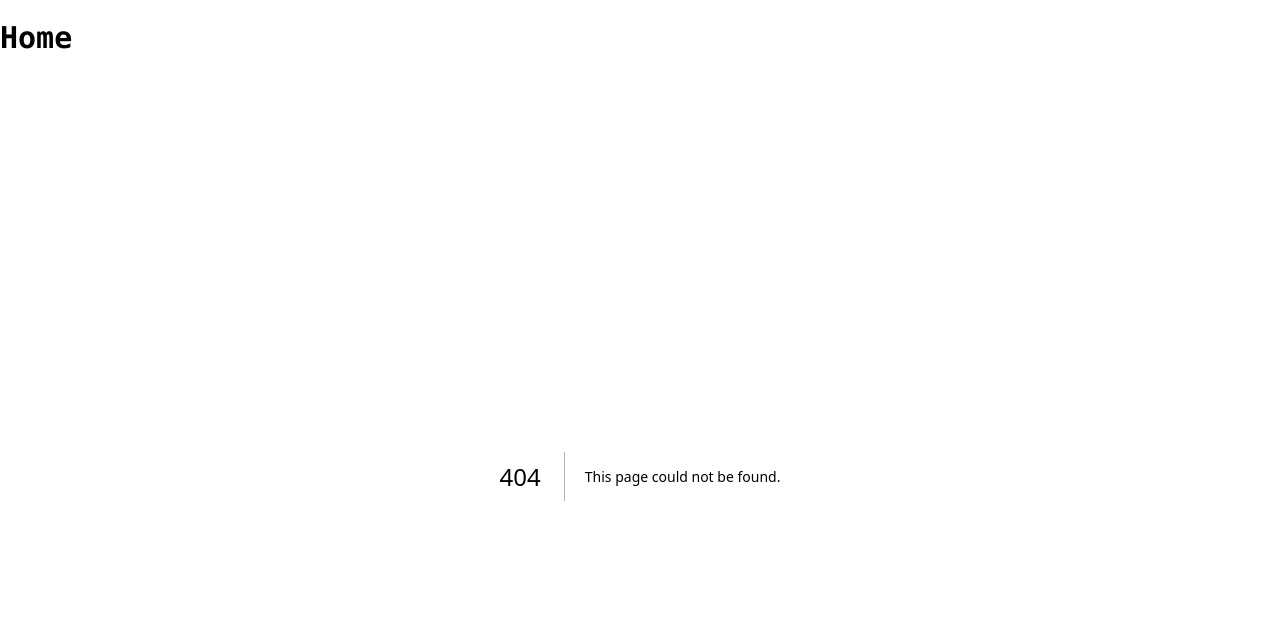
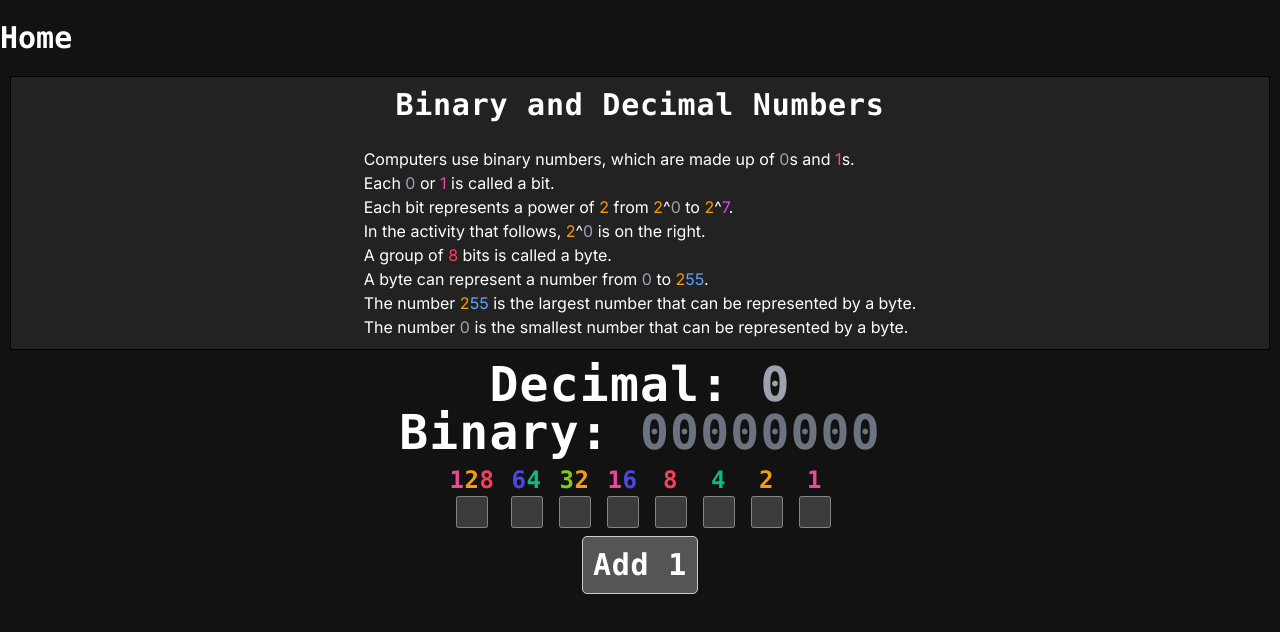
Before and after one commit to hadmacker/numbrella, a Next.js app: page /numbers/bin2dec in a window 1280 px wide. Before the commit this address had no page. Shown: the top 632 px of the page. Built offline with nearby package versions, Linux system fonts and the light colour scheme.

Commit message:
binary numbers

```diff
--- /dev/null
+++ b/app/numbers/bin2dec/page.tsx
@@ -0,0 +1,115 @@
+'use client'
+
+import React, { useState } from "react";
+import { PrettyChar } from '../../prettyChar'
+import { NumberFormatter } from '../../numberFormatter'
+
+const numbers = PrettyChar.allCharacters();
+
+let bitFormats: Array<PrettyChar> = [];
+bitFormats.push(new PrettyChar("0","text-gray-500"));
+bitFormats.push(new PrettyChar("1","text-white-800"));
+
+function formatted(number: number, bw: boolean): React.ReactElement[] {
+  if (number === null || number === undefined) {
+    return [<span key={0}></span>];
+  }
+  const digitsArray = NumberFormatter.formatNumberWithBreaks(number.toString()).split("");
+
+  // Create an array of <div> elements to hold each digit
+  const divElements: React.ReactElement[] = digitsArray.map((digit, index) => {
+    const defaultStyle = "";
+    let prettyStyle = "";
+    if (digit === ".") {
+      prettyStyle = defaultStyle;
+    } else {
+      const numberStyle = numbers.filter(n => n.id === digit);
+      prettyStyle = numberStyle.length > 0 ? numberStyle[0].prettyStyle ?? defaultStyle : defaultStyle; // replace with your default style
+    }
+    const combinedClasses = `${prettyStyle}`;
+    return (
+      <span className={combinedClasses} key={index}>
+        {digit}
+      </span>
+    );
+  });
+
+  return divElements;
+}
+
+export default function Page() {
+
+    const [number, setNumber] = useState(0);
+
+  // Function to convert number to binary
+  const toBinary = (num: number) => num.toString(2).padStart(8, '0');
+
+  // Function to handle toggling of bits
+  const handleToggle = (bitIndex: number) => {
+    setNumber(prevNumber => prevNumber ^ (1 << bitIndex));
+  };
+
+  function formattedBinary(binaryString: string): React.ReactNode[] {
+    return binaryString.split('').map((bit, index) => (
+      <span key={index} className={bit === '1' ? bitFormats["1"].prettyStyle : bitFormats["0"].prettyStyle}>
+        {bit}
+      </span>
+    ));
+  }
+
+  return (
+    <>
+    <style jsx>{`
+      input[type="checkbox"]:checked {
+        background-color: green;
+      }
+    `}</style>
+
+    <div style={{ border: '1px solid black', backgroundColor: '#222222', padding: '10px', margin: '10px' }}>
+      <h2 className="text-center tracking-wide font-mono text-2xl lg:text-3xl font-black">Binary and Decimal Numbers</h2>
+      <br/>
+      <div style={{ display: 'flex', justifyContent: 'center' }}>
+        <ul>
+          <li>Computers use binary numbers, which are made up of {formatted(0,false)}s and {formatted(1,false)}s.</li>
+          <li>Each {formatted(0,false)} or {formatted(1,false)} is called a bit.</li>
+          <li>Each bit represents a power of {formatted(2,false)} from {formatted(2,false)}^{formatted(0,false)} to {formatted(2,false)}^{formatted(7,false)}.</li>
+          <li>In the activity that follows, {formatted(2,false)}^{formatted(0,false)} is on the right.</li>
+          <li>A group of {formatted(8,false)} bits is called a byte.</li>
+          <li>A byte can represent a number from {formatted(0,false)} to {formatted(255,false)}.</li>
+          <li>The number {formatted(255,false)} is the largest number that can be represented by a byte.</li>
+          <li>The number {formatted(0,false)} is the smallest number that can be represented by a byte.</li>
+        </ul>
+      </div>
+    </div>
+    <div  className="text-center tracking-wide font-mono text-5xl lg:text-5xl font-black">
+      <p>Decimal: {formatted(number, false)}</p>
+    </div>
+    <div className="text-center tracking-wide font-mono text-5xl lg:text-5xl font-black">
+      <p>Binary: {formattedBinary(toBinary(number))}</p>
+    </div>
+    <div>
+    <div className="flex justify-center text-center tracking-wide font-mono text-2xl lg:text-2xl font-black">
+      {Array.from({ length: 8 }, (_, i) => (
+        <div key={i} className="flex flex-col items-center m-2">
+          <label htmlFor={`bit-${i}`}>{formatted((2 ** (7-i)), false)}</label>
+          <input
+            type="checkbox"
+            className="w-8 h-8 text-green-600 bg-gray-100 border-gray-300 rounded dark:ring-offset-gray-800 focus:ring-2 dark:bg-gray-700 dark:border-gray-600"
+            checked={!!(number & (1 << (7-i)))}
+            onChange={() => handleToggle(7-i)}
+            id={`bit-${i}`}
+          />
+        </div>
+      ))}
+    </div>
+      <div className="text-center tracking-wide font-mono text-3xl lg:text-3xl font-black">
+        <button
+        style={{ padding: '10px', backgroundColor: '#555', border: '1px solid #ccc', borderRadius: '5px' }}
+        onClick={() => setNumber((prevNumber) => (prevNumber + 1) % 256)}>
+          Add 1
+        </button>
+      </div>
+    </div>
+    </>
+  );
+}
--- a/app/page.tsx
+++ b/app/page.tsx
@@ -20,6 +20,7 @@ export default function Home() {
             <li key="n1.1.2.11" className='mx-3 my-3 md:mx-:3 md:my-6'><a href="numbers/facts"><span className="mx-2 p-4 text-2xl md:text-3xl font-black">Math Facts</span></a></li>
             <li key="n1.1.2.12" className='mx-3 my-3 md:mx-:3 md:my-6'><a href="numbers/primes"><span className="mx-2 p-4 text-2xl md:text-3xl font-black">Prime or Composite</span></a></li>
             <li key="n1.1.2.13" className='mx-3 my-3 md:mx-:3 md:my-6'><a href="numbers/roman"><span className="mx-2 p-4 text-2xl md:text-3xl font-black">Roman Numerals</span></a></li>
+            <li key="n1.1.2.14" className='mx-3 my-3 md:mx-:3 md:my-6'><a href="numbers/bin2dec"><span className="mx-2 p-4 text-2xl md:text-3xl font-black">Binary Numbers</span></a></li>
           </ul>
         </div>
         <div key="w1">
```
